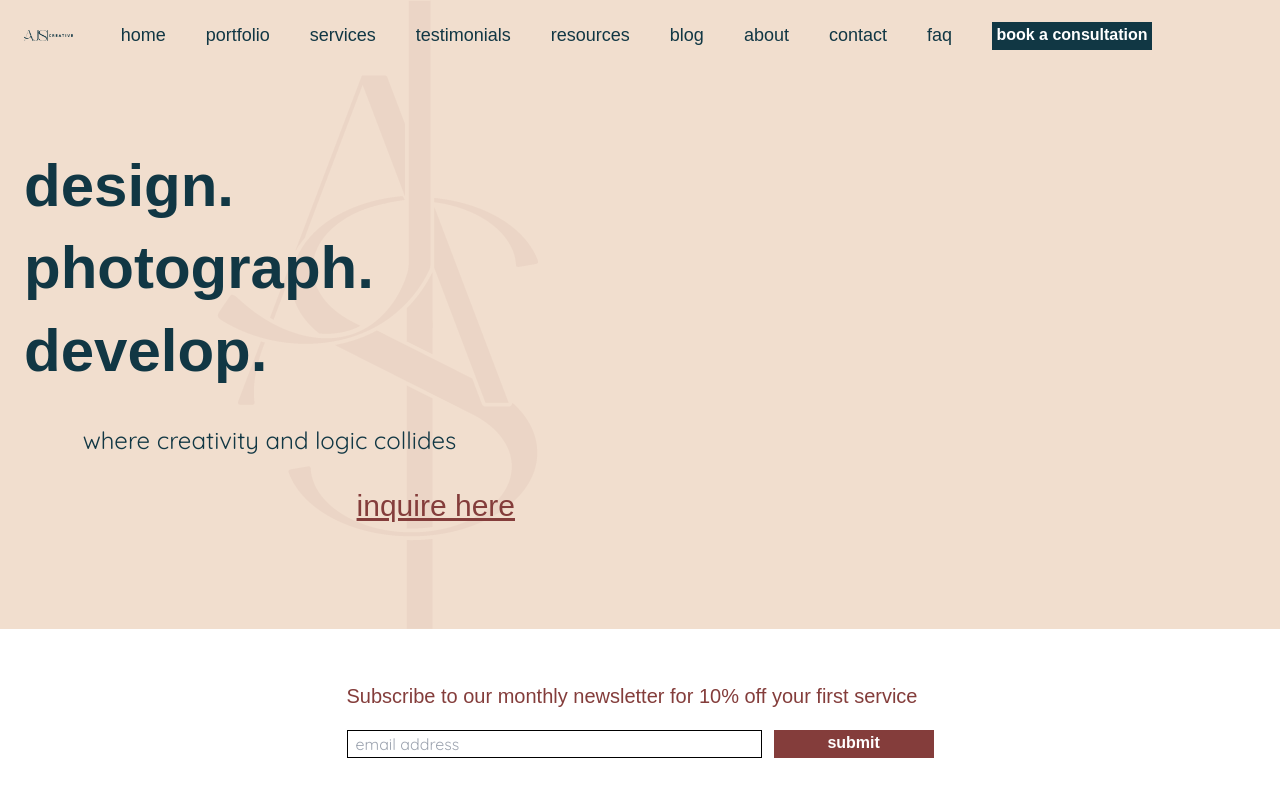
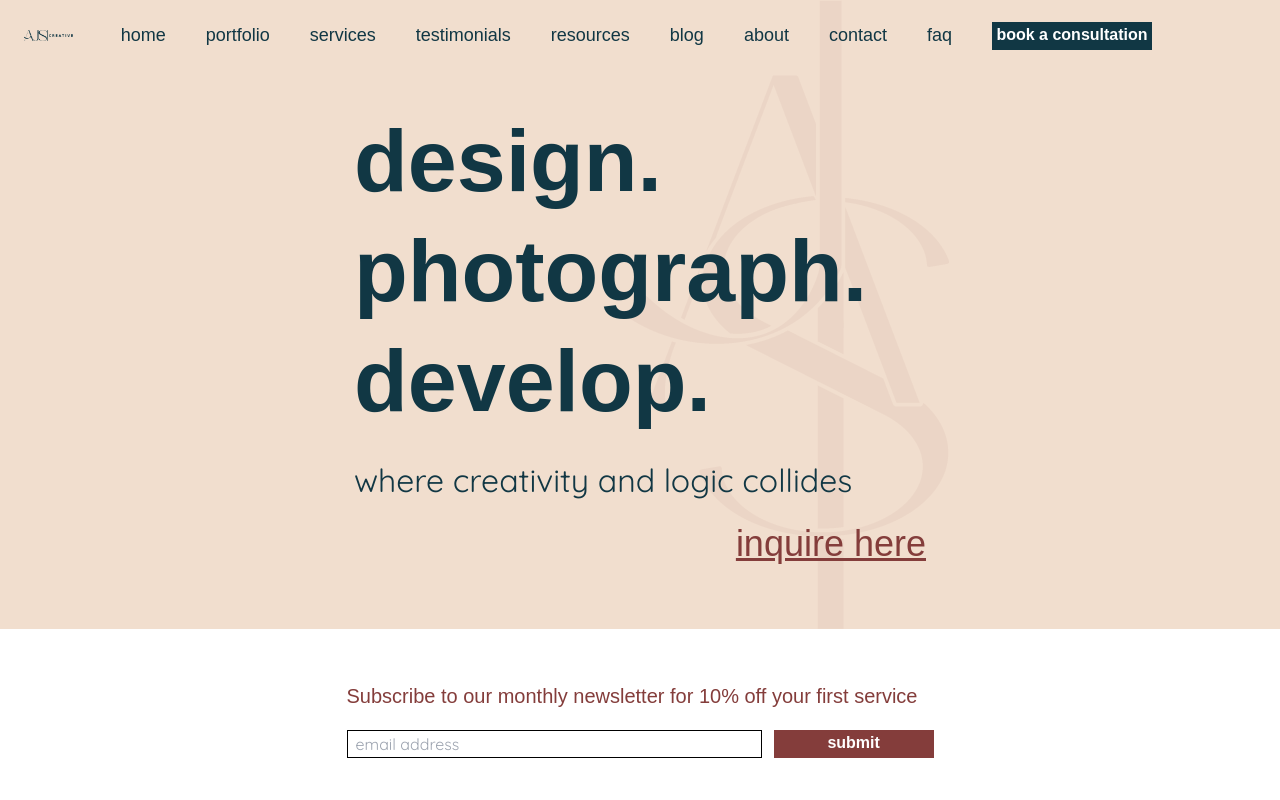
Before and after one commit to ariicodes/ajsi-creative, a Next.js app: page / in a window 1280 px wide. Shown: the top 800 px of the page. Built offline with nearby package versions, Linux system fonts and the light colour scheme; a web font is replaced by a local one.

Commit message:
+positioning & btn

```diff
--- a/src/app/ui/Home/HeroSection.tsx
+++ b/src/app/ui/Home/HeroSection.tsx
@@ -2,21 +2,21 @@ import Link from "next/link";
 
 export default function HeroSection() {
   return (
-    <section className="bg-almond">
-      <div className="z-40 -mt-[70px] flex h-[629px] flex-col justify-center gap-8 bg-[url('/Home/ajsiTransparent.png')] bg-right bg-no-repeat px-6 pt-10 xl:w-[539px]">
-        <h1 className="font-serif text-6xl font-black leading-snug text-gunmetal">
+    <section className="flex flex-row justify-center bg-almond">
+      <div className="z-40 -mt-[70px] flex h-[629px] flex-col justify-center gap-8 bg-[url('/Home/ajsiTransparent.png')] bg-right bg-no-repeat px-6 pt-10 xl:w-[620px] xl:gap-7">
+        <h1 className="font-serif text-6xl font-black leading-snug text-gunmetal xl:text-[5.5rem] xl:leading-tight">
           design.
           <br />
           photograph.
           <br />
           develop.
         </h1>
-        <p className="text-center font-sans text-2xl text-gunmetal">
+        <p className="text-center font-sans text-2xl text-gunmetal xl:text-left xl:text-[2rem]">
           where creativity and logic collides
         </p>
         <Link
           href="/booking"
-          className="self-end font-serif text-3xl font-medium text-cordovan underline"
+          className="self-end font-serif text-3xl font-medium text-cordovan underline xl:text-4xl"
         >
           inquire here
         </Link>
```
